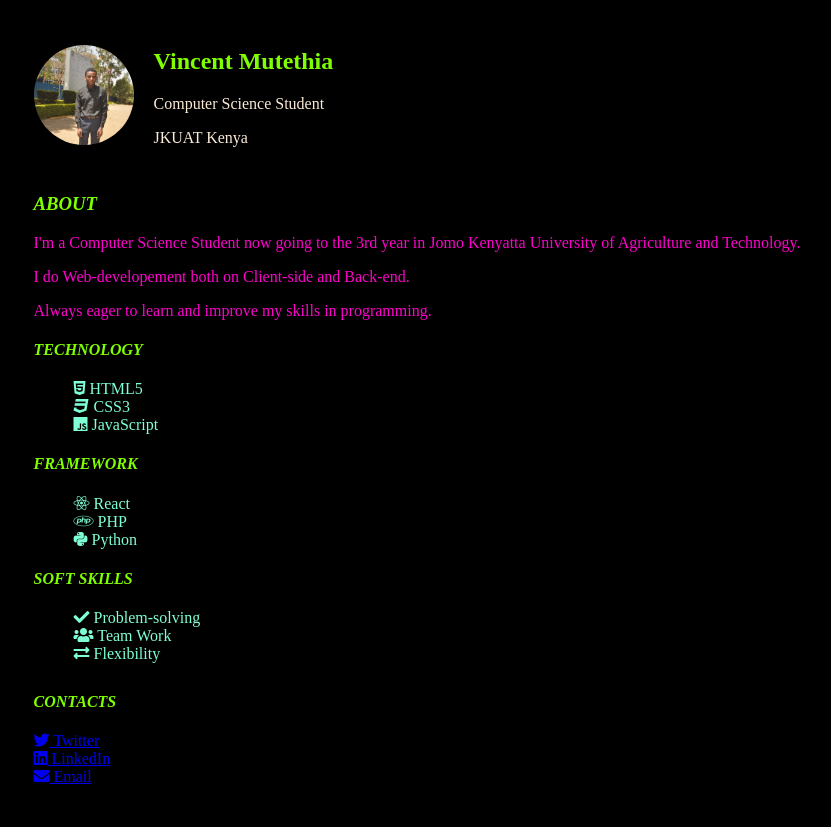
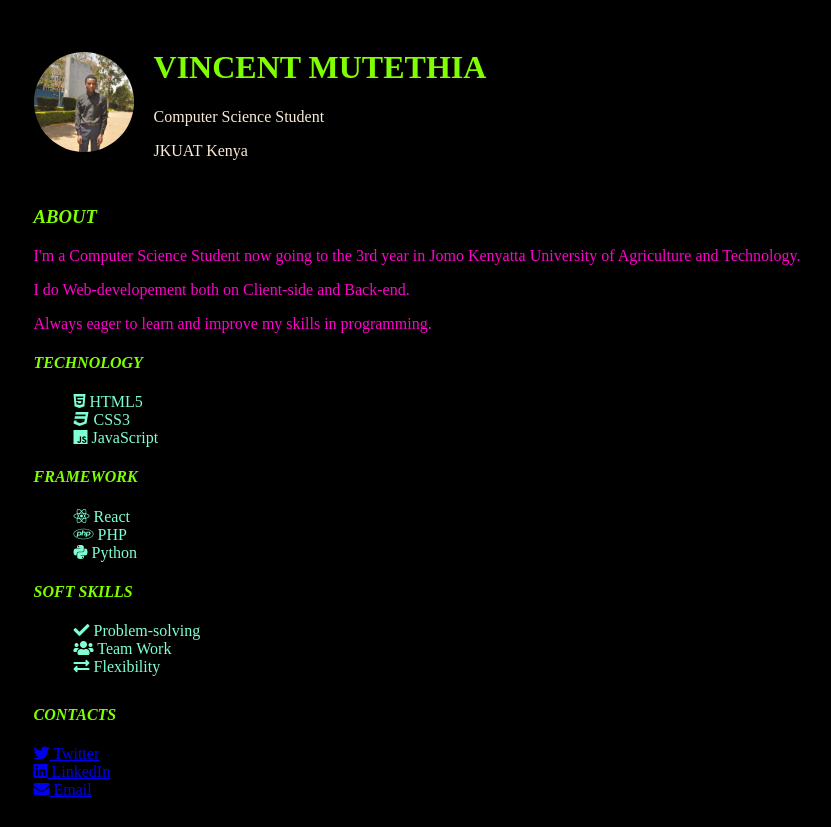
Before and after one commit to MuteeVincente/MuteeVincente.github.io, a plain HTML site: page index.html in a window 1280 px wide. Shown: the whole page, without its empty margins (223-1054 px from the left). Drawn offline with Linux system fonts and the light colour scheme; a script that the page names is missing.

Commit message:
final commit

```diff
--- a/index.html
+++ b/index.html
@@ -94,7 +94,7 @@ ul{
         <div class="header">
             <img src="./9pyedx.jpg" height="100px" width="100px" class="profile">
             <div class="headertext">
-                <h2>Vincent Mutethia</h2>
+                <h1>VINCENT MUTETHIA</h1>
                 <p>Computer Science  Student</p>
                 <p>JKUAT Kenya</p>
 
```
